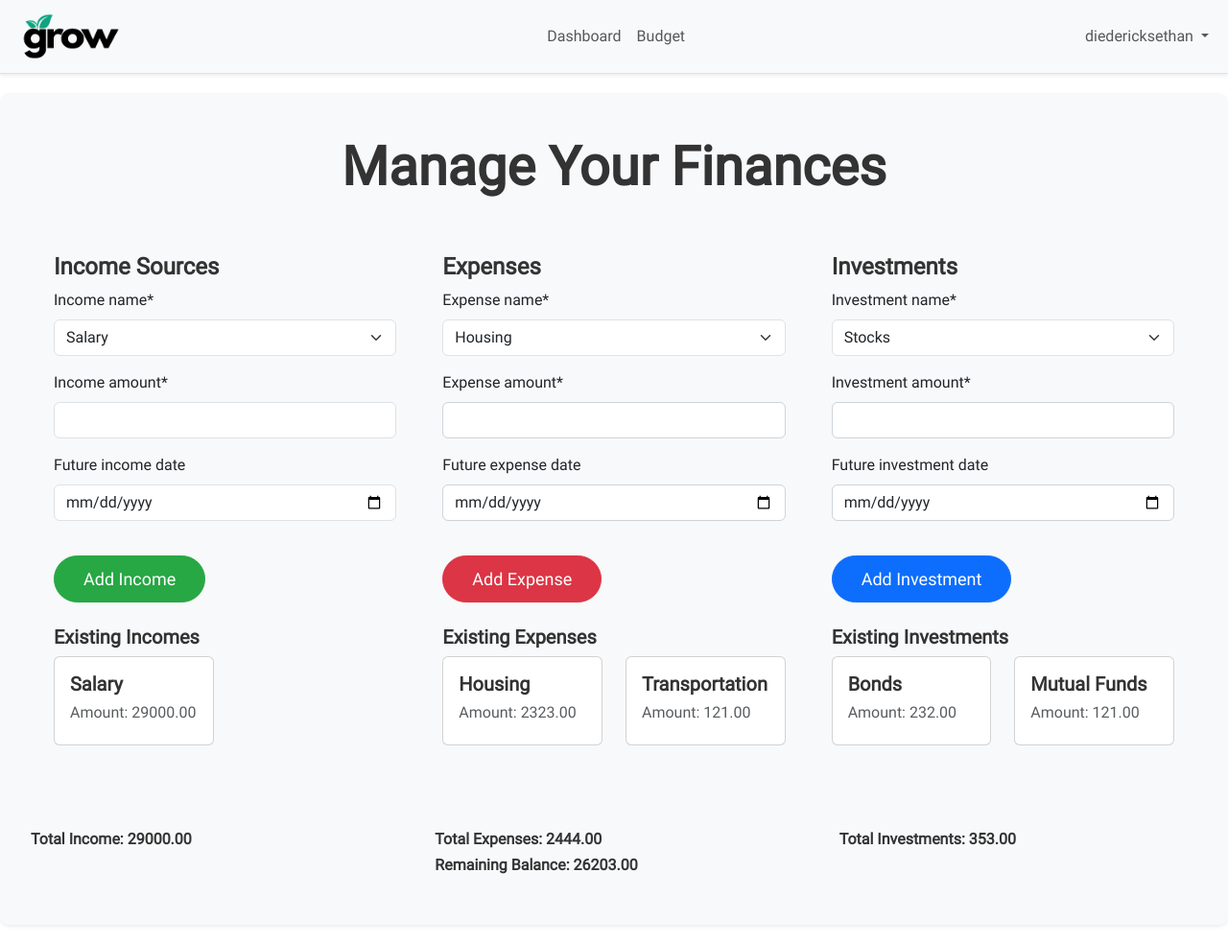
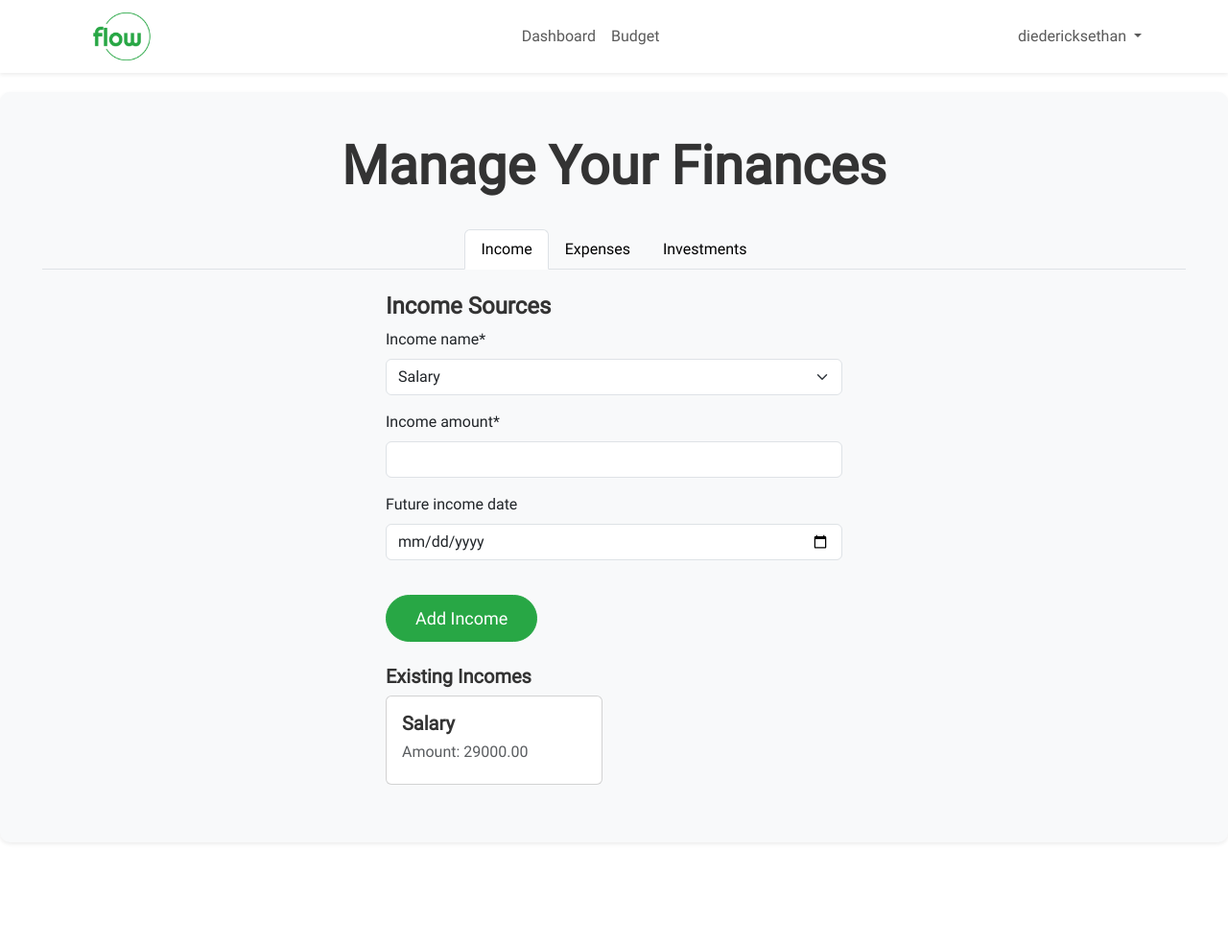
Before and after one commit to ethandiedericks/grow-v2, a Django app: page /budget/ in a window 1280 px wide. Shown: the whole page at 96% size. After the commit the page ends 879 px from the top, so only its background shows below. Run offline with Django 4.2, Linux system fonts and the light colour scheme; a user stored in the database is signed in; data comes from the database, SQL or seed files in the repository; both versions use the stored data as it was after the commit; some libraries are stand-ins or nearby versions.

Commit message:
changed budget layout

```diff
--- a/budget/templates/budget/budget.html
+++ b/budget/templates/budget/budget.html
@@ -7,15 +7,36 @@
 {% endblock title %}
 
 {% block content %}
-
+<style>
+    @media (min-width: 992px) {
+        .custom-container {
+            width: 500px;
+            margin: 0 auto; /* To center the container */
+        }
+    }
+</style>
 <div class="budget-container shadow-sm">
     <div class="row p-4">
         <div class="text-center mb-4">
             <h1 class="display-4">Manage Your Finances</h1>
         </div>
 
-        <!-- incomes sources form -->
-        <div class="col-md-4 p-4">
+        <div class="col-md-12">
+            <ul class="nav nav-tabs justify-content-center" id="financialTabs" role="tablist">
+                <li class="nav-item">
+                    <a class="nav-link active text-black" id="income-tab" data-toggle="tab" href="#income" role="tab" aria-controls="income" aria-selected="true" onclick="activateTab('income')">Income</a>
+                </li>
+                <li class="nav-item">
+                    <a class="nav-link text-black" id="expenses-tab" data-toggle="tab" href="#expenses" role="tab" aria-controls="expenses" aria-selected="false" onclick="activateTab('expenses')">Expenses</a>
+                </li>
+                <li class="nav-item">
+                    <a class="nav-link text-black" id="investments-tab" data-toggle="tab" href="#investments" role="tab" aria-controls="investments" aria-selected="false" onclick="activateTab('investments')">Investments</a>
+                </li>
+            </ul>
+
+            <div class="tab-content" id="financialTabsContent"">
+                <div class="tab-pane fade show active" id="income" role="tabpanel" aria-labelledby="income-tab">
+                    <div class="container-fluid custom-container mt-4">
                         <h2 class="h4">Income Sources</h2>
 
                         <form method="post" id="incomeForm">
@@ -55,8 +76,9 @@
                         </div>
                     </div>
 
-        <!-- expense form -->
-        <div class="col-md-4 p-4">
+                </div>
+                <div class="tab-pane fade" id="expenses" role="tabpanel" aria-labelledby="expenses-tab">
+                    <div class="container-fluid custom-container mt-4">
                         <h2 class="h4">Expenses</h2>
                         <form method="post" id="expenseForm" class="expense-form">
                             {% csrf_token %}
@@ -95,8 +117,9 @@
                         </div>
                     </div>
 
-        <!-- investment form -->
-        <div class="col-md-4 p-4">
+                </div>
+                <div class="tab-pane fade" id="investments" role="tabpanel" aria-labelledby="investments-tab">
+                    <div class="container-fluid custom-container mt-4">
                         <h2 class="h4">Investments</h2>
                         <form method="post" id="investmentForm" class="investment-form">
                             {% csrf_token %}
@@ -134,9 +157,15 @@
                             </div>
                         </div>
                     </div>
+
+                </div>
+            </div>
+        </div>
+    </div>
 </div>
 
-    <div class="row">
+
+    <!-- <div class="row">
         <div class="col-md-4 p-4" id="totalIncome">
             <h4 class="h6">Total Income: {{ total_income }}</h4>
         </div>
@@ -147,7 +176,7 @@
         <div class="col-md-4 p-4" id="totalInvestments">
             <h4 class="h6">Total Investments: {{ total_investments }}</h4>
         </div>
-    </div>
+    </div> -->
     <script>
 
         function deleteItem(itemId, itemType) {
@@ -187,6 +216,10 @@
                 console.error('Error deleting item:', error);
             });
         }
+
+        function activateTab(tabId) {
+        $('#financialTabs a[href="#' + tabId + '"]').tab('show');
+    }
     </script>
 
 {% endblock %}
--- a/templates/_base.html
+++ b/templates/_base.html
@@ -5,7 +5,7 @@
     <meta charset="UTF-8">
     <meta name="viewport" content="width=device-width, initial-scale=1.0">
     <!-- favicon -->
-    <link rel="shortcut icon" type="image/png" href="{% static 'img/favicon.ico' %}">
+    <link rel="shortcut icon" type="image/png" href="{% static 'img/flow-favicon-color.png' %}">
     <!-- chart.js -->
     <script src="https://cdn.jsdelivr.net/npm/chart.js"></script>
 
--- a/templates/header.html
+++ b/templates/header.html
@@ -34,10 +34,11 @@
 
 
 
-<nav class="navbar navbar-expand-lg navbar-light bg-light border-bottom shadow-sm">
-  <div class="container-fluid ">
+  <div class="container-fluid shadow-sm">
+    <nav class="navbar navbar-expand-md navbar-white bg-white">
+      <div class="container">
         <a class="navbar-brand" href="{% url 'home' %}">
-      <img src="{% static 'img/grow2.png' %}" style="height: 50px; width: auto;" alt="Your Logo">
+          <img src="{% static 'img/flow.png' %}" style="height: 50px; width: auto;" alt="Your Logo">
         </a>
         <button class="navbar-toggler" type="button" data-bs-toggle="collapse" data-bs-target="#navbarNavDropdown" aria-controls="navbarNavDropdown" aria-expanded="false" aria-label="Toggle navigation">
           <span class="navbar-toggler-icon"></span>
@@ -74,6 +75,10 @@
         </div>
       </div>
     </nav>
+  </div>
+
+
+
 <script>
   let lastScrollTop = 0;
   const navbar = document.querySelector('.navbar');
```
Also changed, not shown: db.sqlite3, static/img/flow-favicon-black.png (added), static/img/flow-favicon-color.png (added), static/img/flow.png (added). Lines whose indentation alone changed are shown as unchanged.
